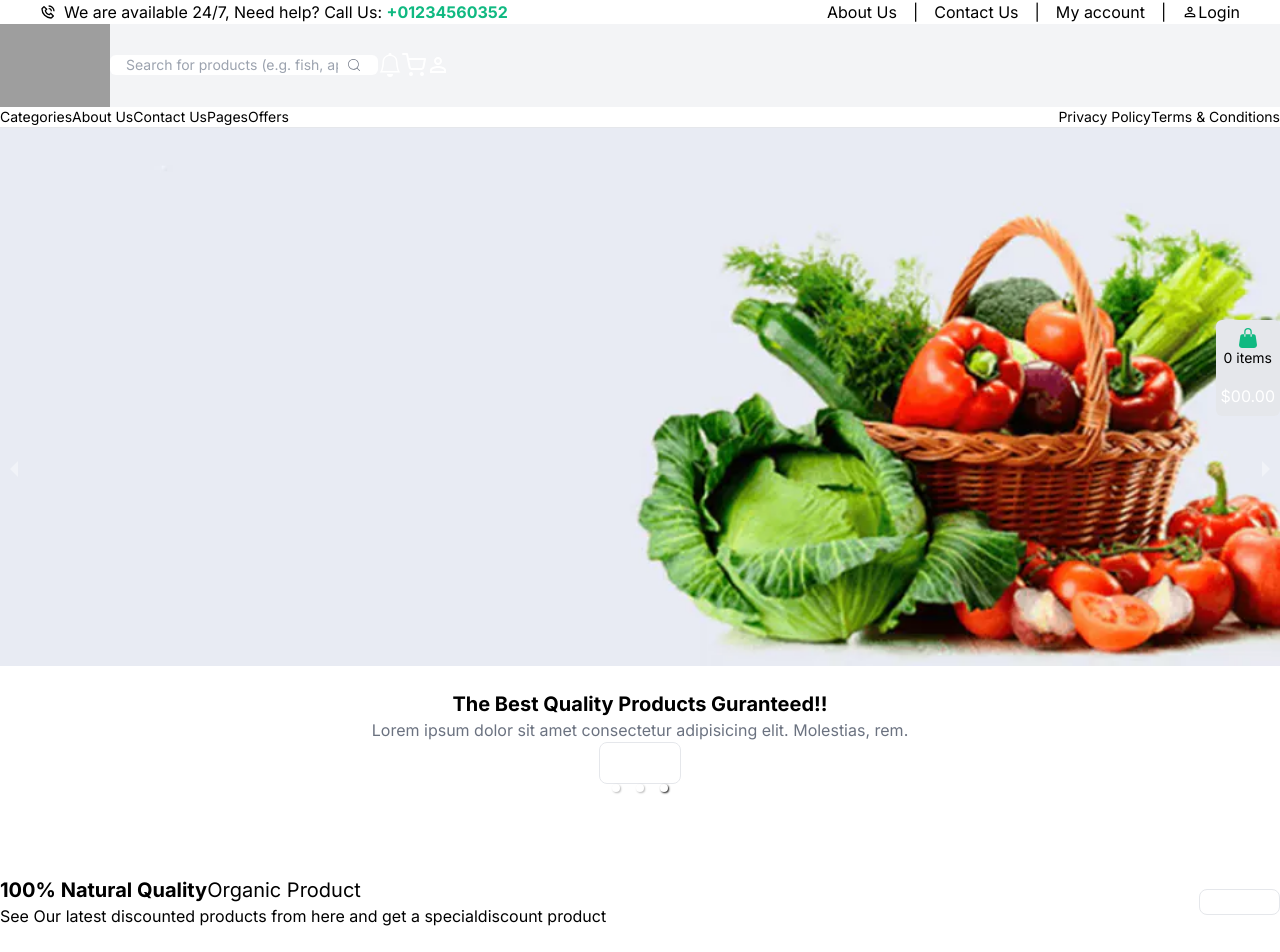
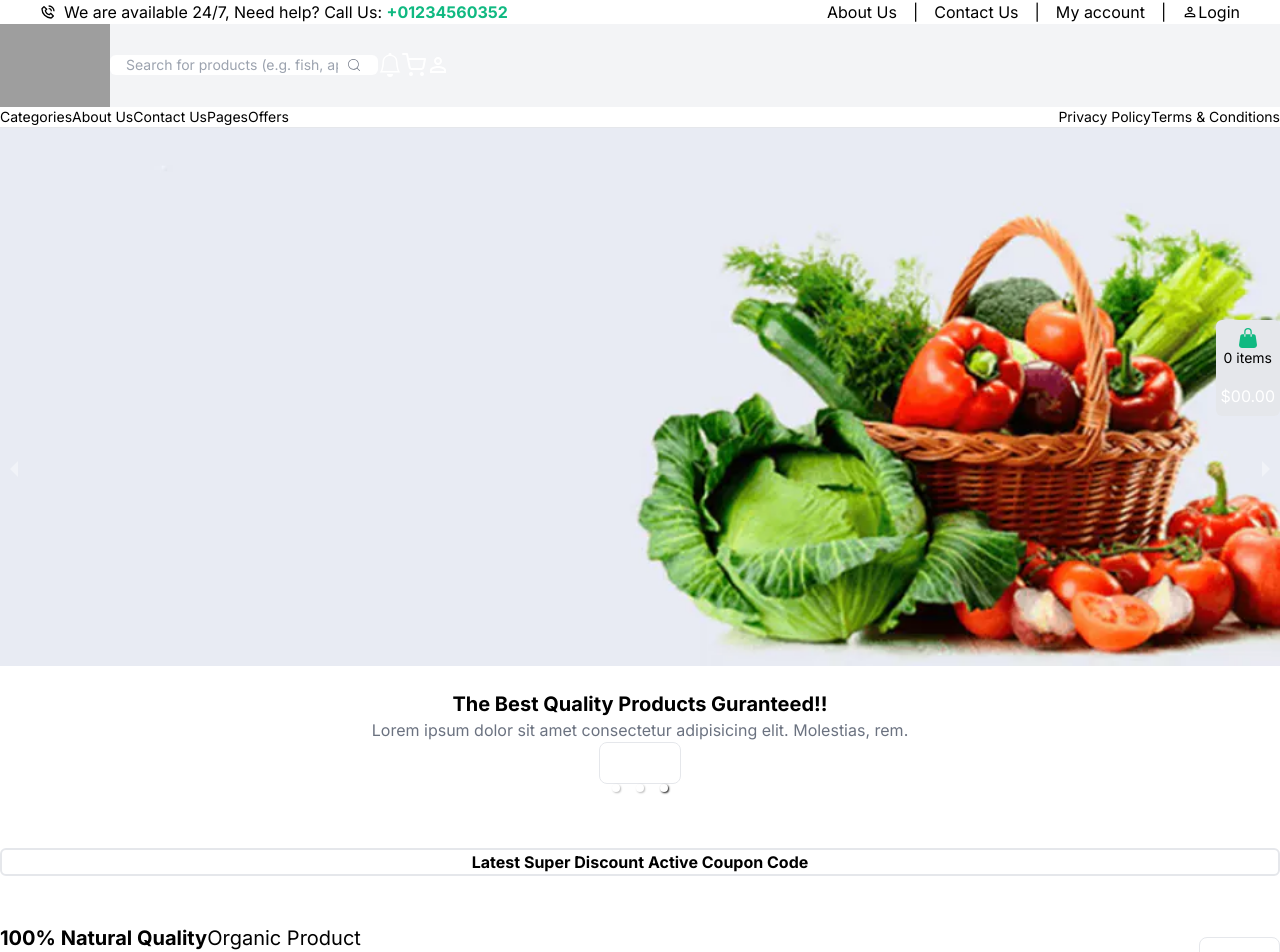
Before and after one commit to arafatyamin/kacha-bazar, a Next.js app: page / in a window 1280 px wide. Shown: the top 952 px of the page. Built offline with nearby package versions, Linux system fonts and the light colour scheme; grey boxes are pictures that could not be loaded.

Commit message:
Offer Card div modified

```diff
--- a/Components/CustomerComponents/HomeComponents/HeroSection.js
+++ b/Components/CustomerComponents/HomeComponents/HeroSection.js
@@ -43,7 +43,9 @@ const HeroSection = () => {
         </div>
 
         {/* right  */}
-        <div className="w-2/5  bg-red-100"></div>
+        <div className="w-2/5 border-2 border-[var(--clr-red)] rounded-md hover:border-[var(--clr-primary)] ">
+          <div className="h-10 bg-orange-200 text-center overflow-hidden rounded-t-md pt-2 font-bold">Latest Super Discount Active Coupon Code</div>
+        </div>
         {/* <OfferComponent/> */}
       </div>
       <TinyBanner />
```
